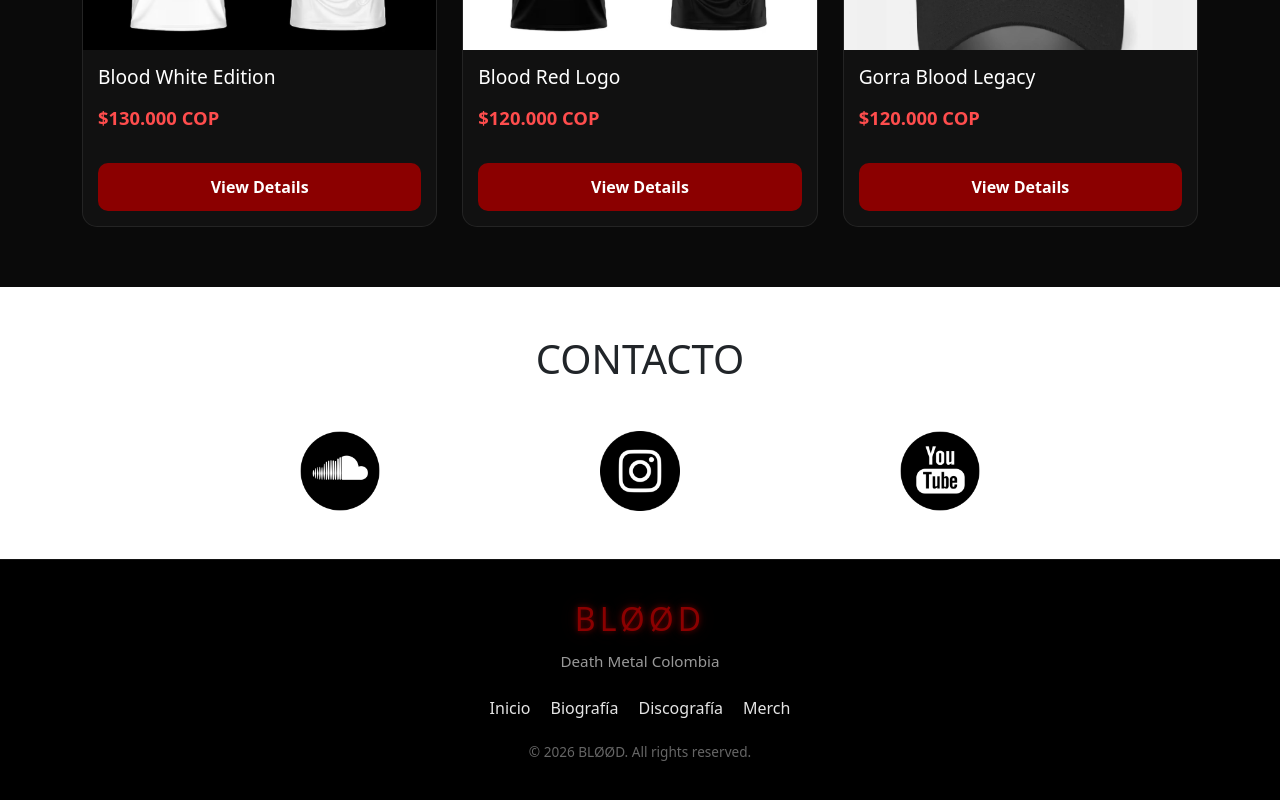
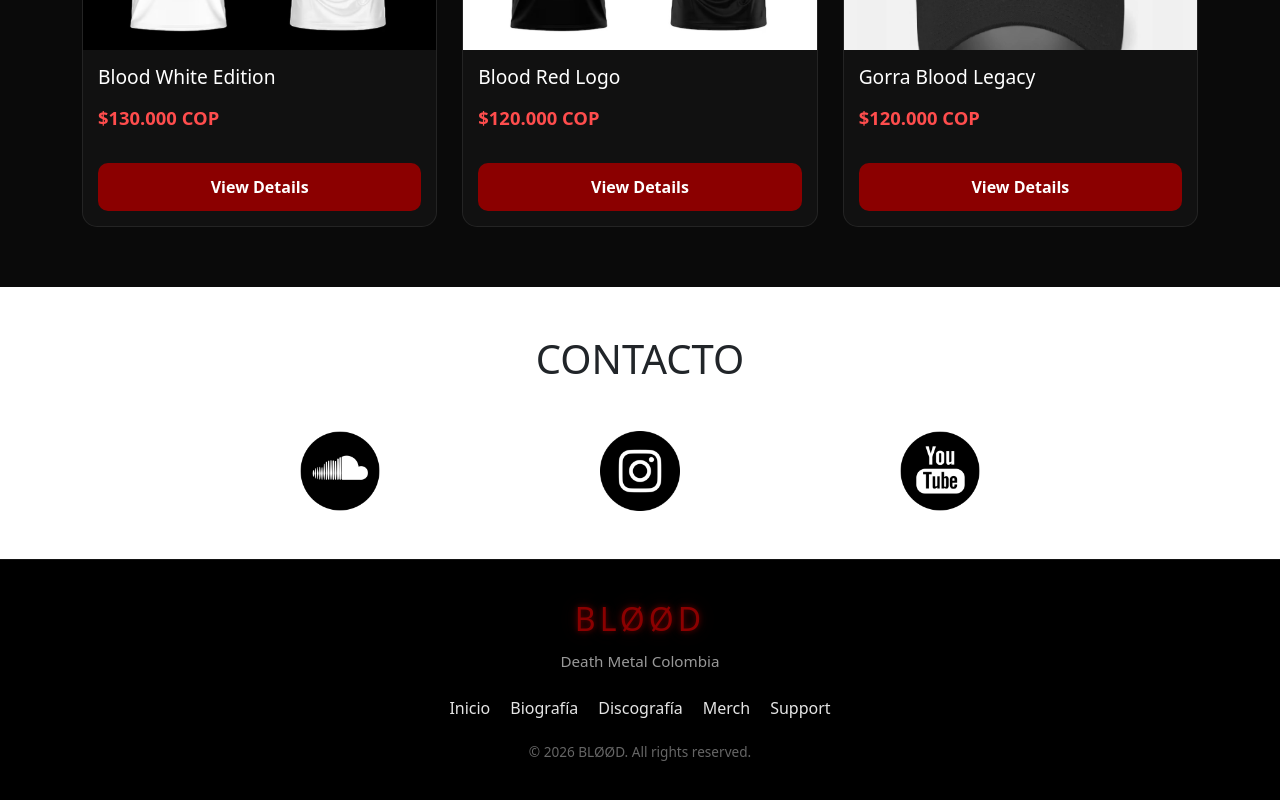
Before and after one commit to evidenciasponao/blood-web, an Angular app: page / in a window 1280 px wide. Shown: the part 3935-4735 px from the top of the page. Built offline with nearby package versions, Linux system fonts and the light colour scheme.

Commit message:
Feat: update footer

```diff
--- a/src/app/app.html
+++ b/src/app/app.html
@@ -206,7 +206,6 @@ a seguir dentro de la escena del death metal.</p><br>
                    style="width:80px; height:80px;">
             </a>
           </div>
-
         </div>
       </div>
 
@@ -233,6 +232,7 @@ a seguir dentro de la escena del death metal.</p><br>
       <a href="#biografia">Biografía</a>
       <a href="#discografia">Discografía</a>
       <a href="#merch">Merch</a>
+      <a href="https://ko-fi.com/neorave">Support</a>
     </div>
 
     <p class="footer-copy">© 2026 BLØØD. All rights reserved.</p>
```
